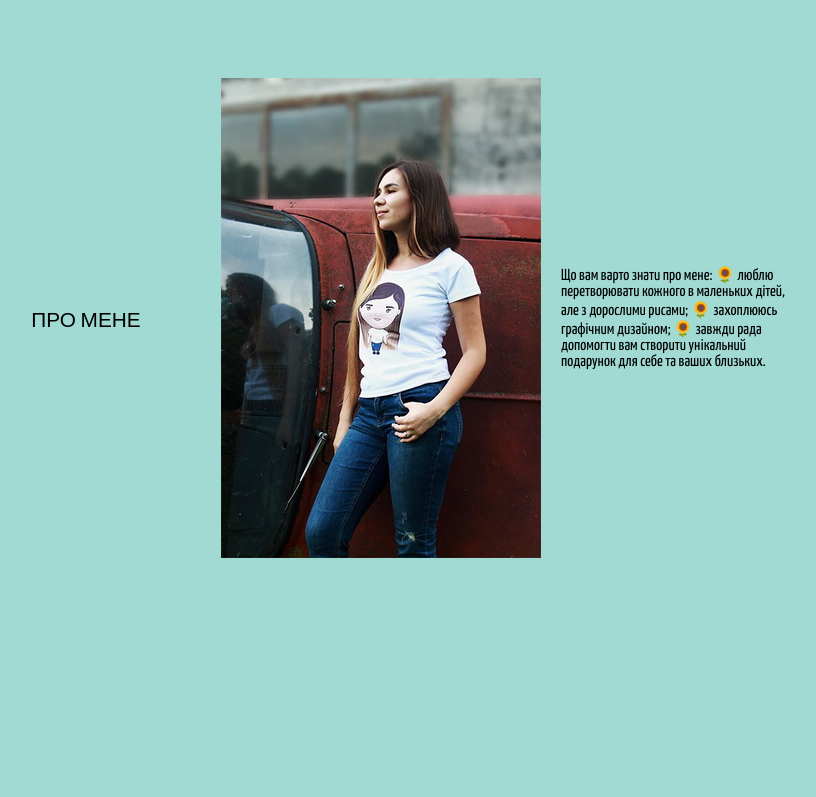
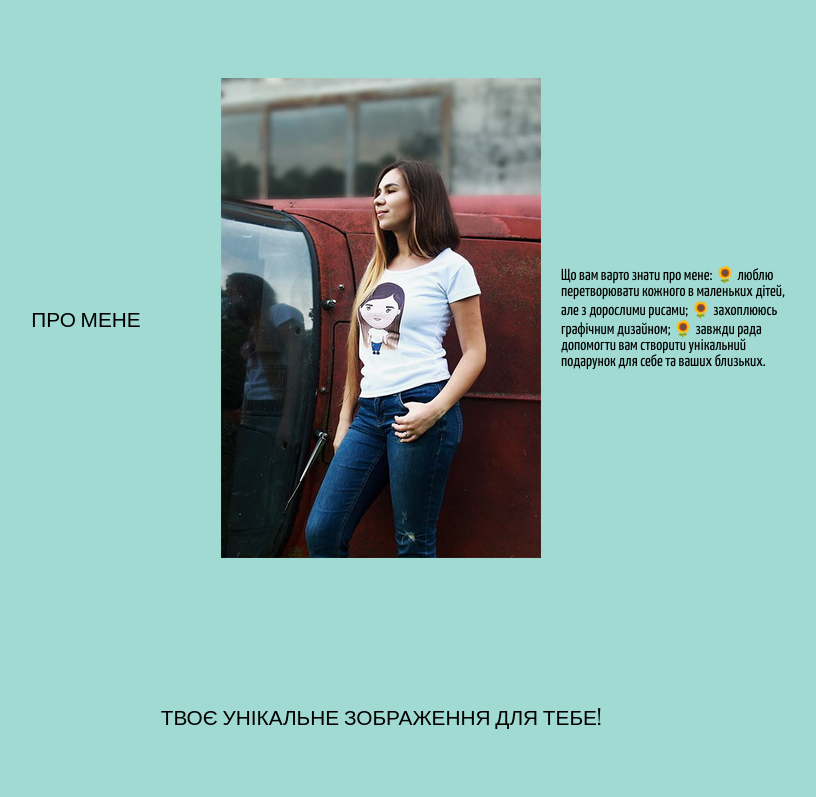
Before and after one commit to romakvadrat/romavi, a plain HTML site: page index.html in a window 1280 px wide. Shown: the part 700-1497 px from the top of the page, without its empty margins (259-1075 px from the left). Before the commit the page ends 1338 px from the top, so only its background shows below. Drawn offline with nearby package versions, Linux system fonts and the light colour scheme.

Commit message:
Update index.html

```diff
--- a/index.html
+++ b/index.html
@@ -30,19 +30,20 @@
             <div class="box2"><img src="image/about-me.jpg" alt="Про мене"></div>
             <div class="box3"><p>Що вам варто знати про мене: 🌻 люблю перетворювати кожного в маленьких дітей, але з дорослими рисами; 🌻 захоплююсь графічним дизайном; 🌻 завжди рада допомогти вам створити унікальний подарунок для себе та ваших близьких.</p></div>
         </div>
-
-        <!--<div id="galery">
-            <h3>Твоє унікальне зображення для Тебе!</h3>
+        <div id="galery">
+           <p class="galery-title">Твоє унікальне зображення для Тебе!</p>
+           <!--
             <img src="image/galery-chikh.jpg" alt="girl">
             <img src="image/galery-marta.jpg" alt="girl">
             <img src="image/galery-natali.jpg" alt="girl">
-            <img src="image/galery-nina.jpg" alt="girl" >
-            <img src="image/galery-redh.jpg" alt="girl" >
-            <img src="image/galery-ruby.jpg" alt="girl" >
+            <img src="image/galery-nina.jpg" alt="girl">
+            <img src="image/galery-redh.jpg" alt="girl">
+            <img src="image/galery-ruby.jpg" alt="girl">
             <img src="image/galery-unkn.jpg" alt="girl">
             <img src="image/galery-vorozh.jpg" alt="boy">
+            -->
         </div>
-
+        <!--
         <section id="buy">
             <h3>Можемо здидувати кожного</h3>
             <h4>Портрети</h4>
```
